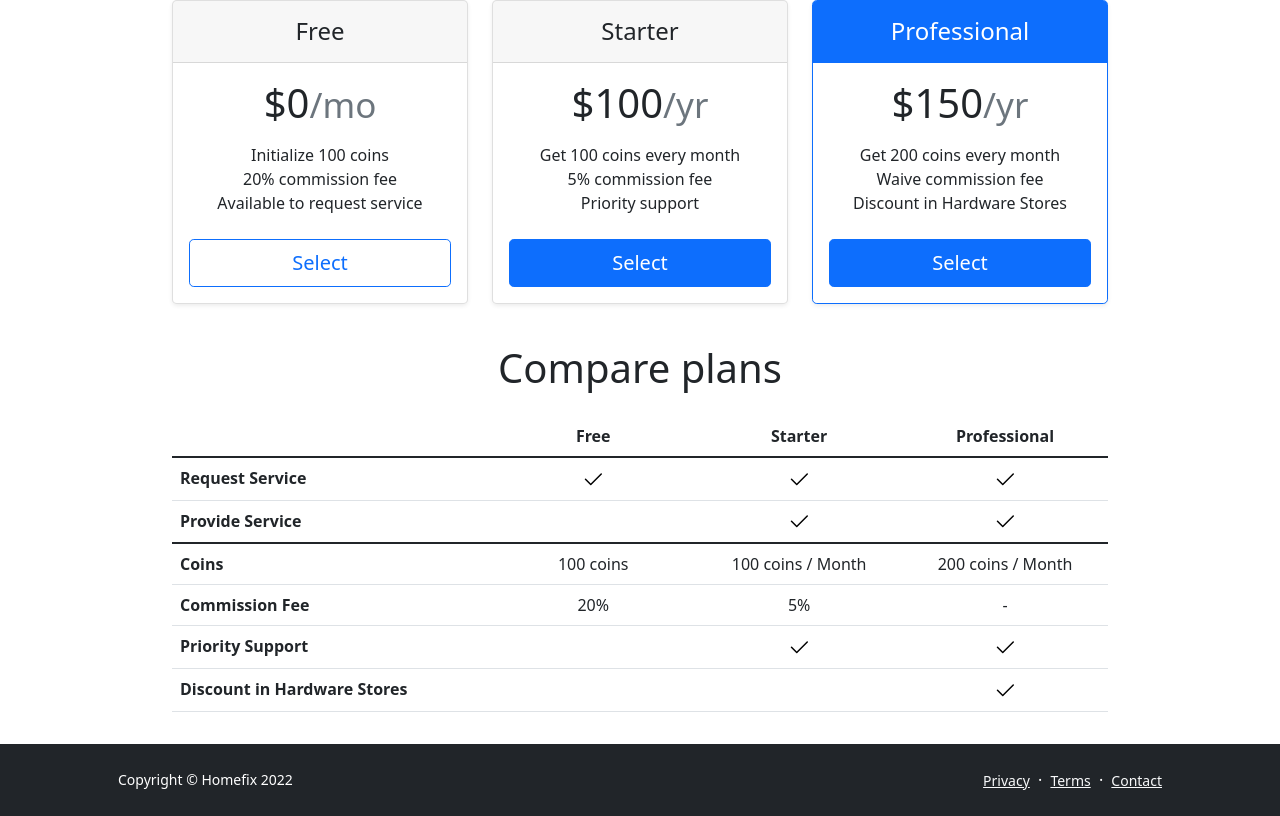
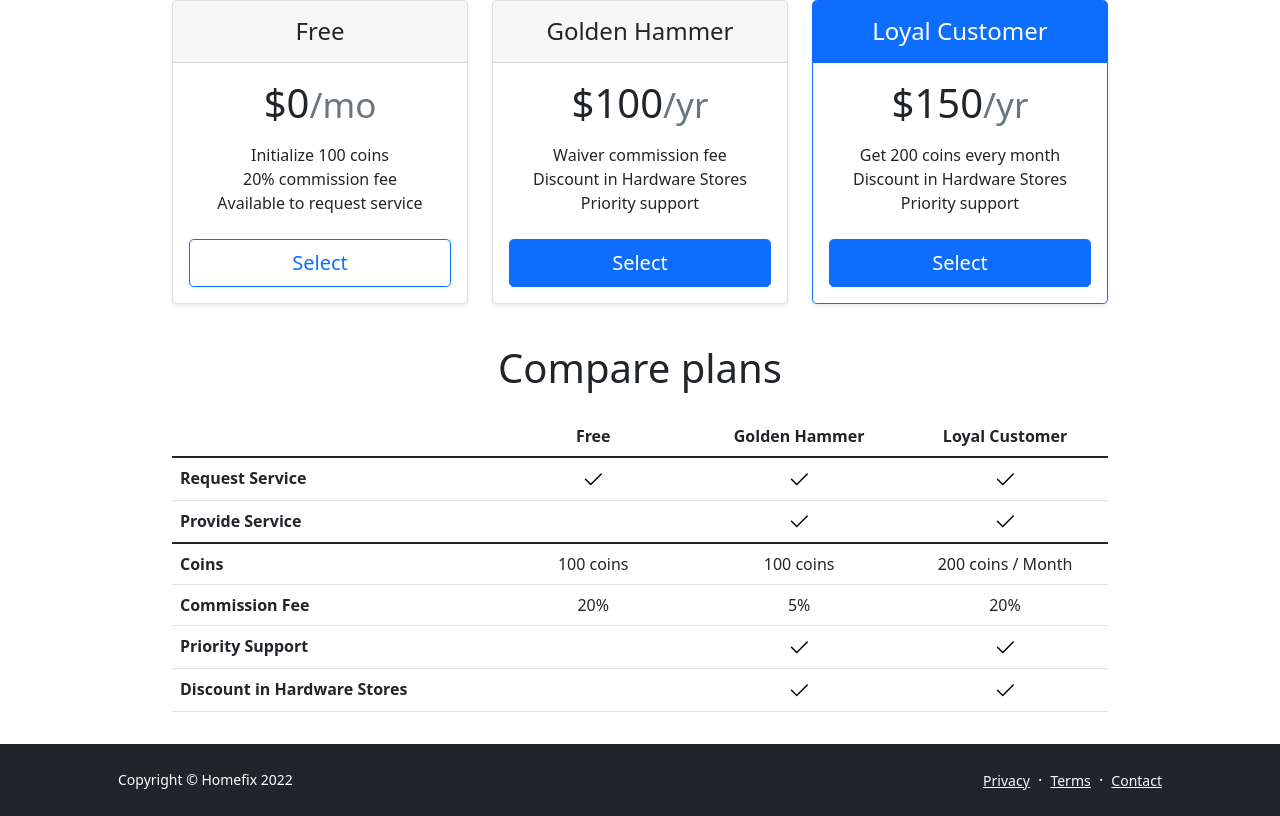
Before and after one commit to gcivil-nyu-org/S2022-Team-4-repo, a Django app: page /pricing/ in a window 1280 px wide. Shown: the part 208-1024 px from the top of the page. Run offline with Django 4.2, Linux system fonts and the light colour scheme; the visitor is signed in with stand-in values (Sample User, id 1); some libraries are stand-ins or nearby versions.

Commit message:
init model

```diff
--- a/home_fix/users/templates/users/pricing.html
+++ b/home_fix/users/templates/users/pricing.html
@@ -69,15 +69,15 @@
                 <div class="col">
                     <div class="card mb-4 rounded-3 shadow-sm">
                         <div class="card-header py-3">
-                            <h4 class="my-0 fw-normal">Starter</h4>
+                            <h4 class="my-0 fw-normal">Golden Hammer</h4>
                         </div>
                         <div class="card-body">
                             <h1 class="card-title pricing-card-title">$100<small class="text-muted fw-light">/yr</small>
                             </h1>
                             <ul class="list-unstyled mt-3 mb-4">
-                                <li>Get 100 coins every month</li>
-                                <li>5% commission fee</li>
-                                <li>Priority support</li>
+                                <li>Waiver commission fee</li>
+                                 <li>Discount in Hardware Stores</li>
+                                 <li>Priority support</li>
                             </ul>
                             {#                            <form action="{% url 'users:pricing' %}" method="post">#}
                             {#                                {% csrf_token %}#}
@@ -94,15 +94,15 @@
                 <div class="col">
                     <div class="card mb-4 rounded-3 shadow-sm border-primary">
                         <div class="card-header py-3 text-white bg-primary border-primary">
-                            <h4 class="my-0 fw-normal">Professional</h4>
+                            <h4 class="my-0 fw-normal">Loyal Customer</h4>
                         </div>
                         <div class="card-body">
                             <h1 class="card-title pricing-card-title">$150<small class="text-muted fw-light">/yr</small>
                             </h1>
                             <ul class="list-unstyled mt-3 mb-4">
                                 <li>Get 200 coins every month</li>
-                                <li>Waive commission fee</li>
-                                <li>Discount in Hardware Stores</li>
+                                 <li>Discount in Hardware Stores</li>
+                                <li>Priority support</li>
                             </ul>
                             {#                            <form action="{% url 'users:pricing' %}" method="post">#}
                             {#                                {% csrf_token %}#}
@@ -115,6 +115,7 @@
                         </div>
                     </div>
                 </div>
+
             </div>
             <h2 class="display-6 text-center mb-4">Compare plans</h2>
 
@@ -124,8 +125,8 @@
                     <tr>
                         <th style="width: 34%;"></th>
                         <th style="width: 22%;">Free</th>
-                        <th style="width: 22%;">Starter</th>
-                        <th style="width: 22%;">Professional</th>
+                        <th style="width: 22%;">Golden Hammer</th>
+                        <th style="width: 22%;">Loyal Customer</th>
                     </tr>
                     </thead>
                     <tbody>
@@ -170,7 +171,7 @@
                             100 coins
                         </td>
                         <td>
-                            100 coins / Month
+                            100 coins
                         </td>
                         <td>
                            200 coins / Month
@@ -182,8 +183,7 @@
                         <td>
                            5%
                         </td>
-                        <td>
-                           -
+                        <td>20%
                         </td>
                     </tr>
                     <tr>
@@ -203,7 +203,9 @@
                     <tr>
                         <th scope="row" class="text-start">Discount in Hardware Stores</th>
                         <td></td>
-                        <td></td>
+                        <td> <svg class="bi" width="24" height="24">
+                                <use xlink:href="#check"/>
+                            </svg></td>
                         <td>
                             <svg class="bi" width="24" height="24">
                                 <use xlink:href="#check"/>
```
Also changed, not shown: home_fix/users/models.py (+15 -0 lines).
